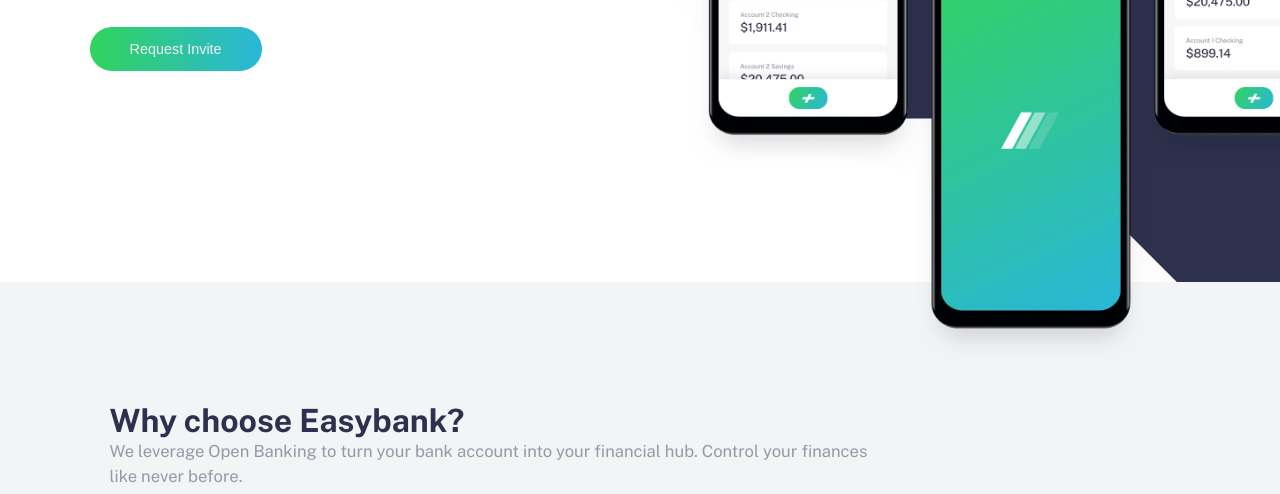
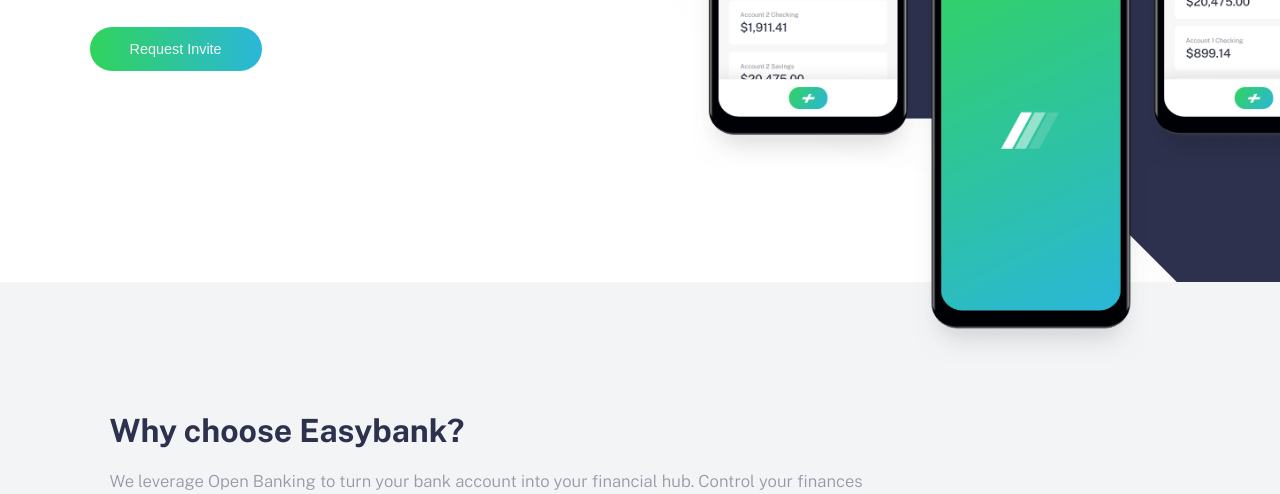
Before and after one commit to chenerdev/easybank-landing-page-master, a plain HTML site: page index.html in a window 1280 px wide. Shown: the part 458-952 px from the top of the page. Drawn offline with nearby package versions, Linux system fonts and the light colour scheme.

Commit message:
Update style.css

```diff
--- a/style.css
+++ b/style.css
@@ -22,7 +22,7 @@ body {
   width: 100%;
   overflow-x: hidden;
   font-family: var(--font);
-  font-weight: normal;
+  font-weight: 100;
 }
 
 header {
@@ -156,9 +156,8 @@ button {
   .section2-text h1,
   .section2-text p {
     text-align: left;
-    /* margin: 0 auto 0 110px; */
     width: 60vw;
-    padding: 0;
+    padding: 10px 0;
   }
 
   .section2-icons {
```
